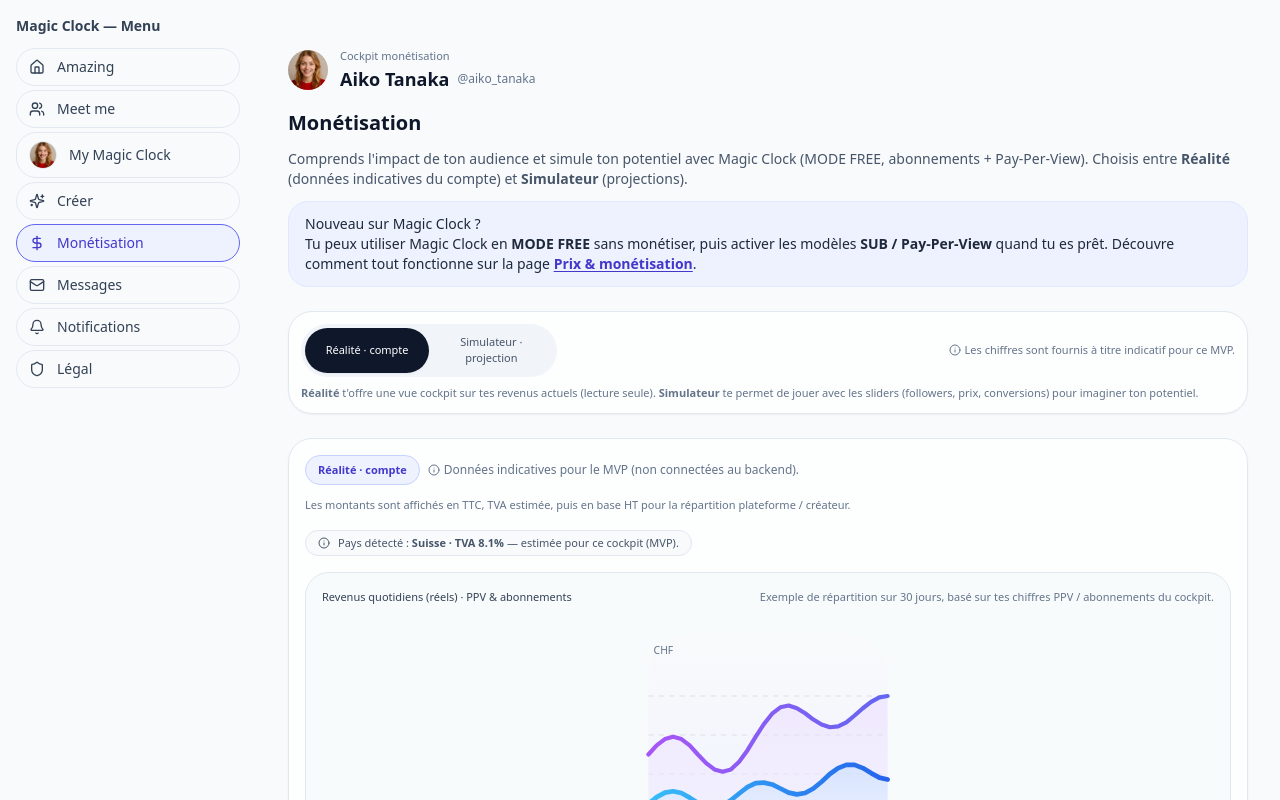
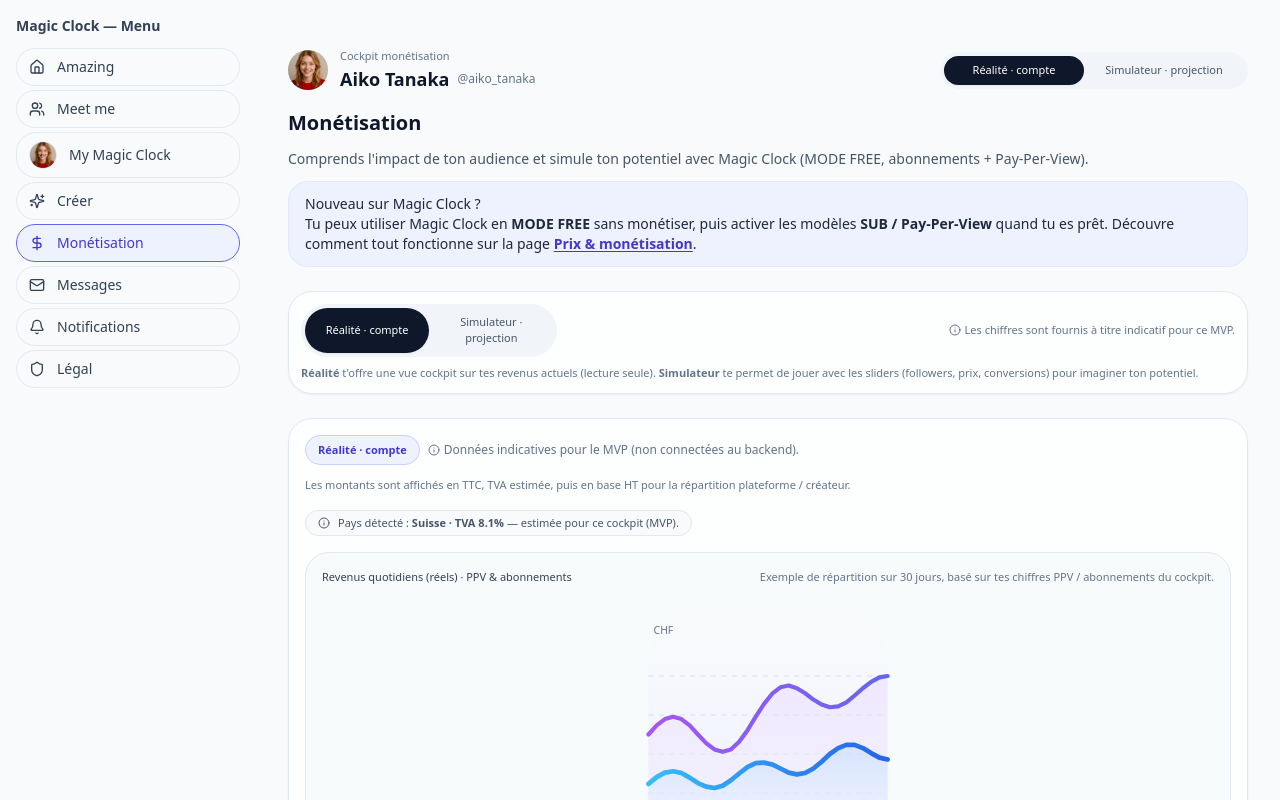
Before and after one commit to welcome-magic-clock/magic-clock-web-mvp, a Next.js app: page /monet in a window 1280 px wide. Shown: the top 800 px of the page. Built offline with nearby package versions, Linux system fonts and the light colour scheme.

Commit message:
Update page.tsx

```diff
--- a/app/monet/page.tsx
+++ b/app/monet/page.tsx
@@ -1,7 +1,7 @@
 // app/monet/page.tsx
 "use client";
 
-import { useMemo, useState } from "react";
+import { useMemo, useState, useRef } from "react";
 import Link from "next/link";
 import { ArrowUpRight, ArrowDownRight, Info } from "lucide-react";
 import { listCreators } from "@/core/domain/repository";
@@ -383,6 +383,17 @@ function RevenueLinesChart({ data, variant = "large" }: RevenueLinesChartProps)
 // ─────────────────────────────────────────────────────────────
 
 export default function MonetPage() {
+  // Toggle Réalité / Simulateur
+  const [activeView, setActiveView] = useState<"real" | "sim">("real");
+  const realRef = useRef<HTMLDivElement | null>(null);
+  const simRef = useRef<HTMLDivElement | null>(null);
+
+  const scrollToView = (view: "real" | "sim") => {
+    setActiveView(view);
+    const ref = view === "real" ? realRef : simRef;
+    ref.current?.scrollIntoView({ behavior: "smooth", block: "start" });
+  };
+
   // ── Profil créateur : Aiko Tanaka depuis le repository
   const creators = listCreators() as CreatorLight[];
   const currentCreator =
@@ -538,8 +549,10 @@ export default function MonetPage() {
 
   return (
     <div className="container space-y-6 py-8">
-      {/* HEADER AVEC AVATAR AIKO */}
+          {/* HEADER AVEC AVATAR + TOGGLE */}
       <header className="space-y-4">
+        <div className="flex flex-col gap-3 sm:flex-row sm:items-center sm:justify-between">
+          {/* Avatar + nom */}
           <div className="flex items-center gap-3">
             <div className="h-10 w-10 overflow-hidden rounded-full bg-slate-200">
               {currentCreator?.avatar && (
@@ -559,22 +572,48 @@ export default function MonetPage() {
                 <h1 className="text-lg font-semibold">
                   {currentCreator?.name ?? "Créateur Magic Clock"}
                 </h1>
-              <span className="text-xs text-slate-500">{displayHandle}</span>
+                <span className="text-xs text-slate-500">
+                  {displayHandle}
+                </span>
               </div>
             </div>
           </div>
 
+          {/* Toggle Réalité / Simulateur */}
+          <div className="inline-flex items-center rounded-full bg-slate-100 p-1 text-[11px] font-medium text-slate-600">
+            <button
+              type="button"
+              onClick={() => scrollToView("real")}
+              className={`inline-flex min-w-[140px] items-center justify-center rounded-full px-4 py-1.5 transition ${
+                activeView === "real"
+                  ? "bg-slate-900 text-white shadow-sm"
+                  : "text-slate-600 hover:text-slate-900"
+              }`}
+            >
+              Réalité · compte
+            </button>
+            <button
+              type="button"
+              onClick={() => scrollToView("sim")}
+              className={`inline-flex min-w-[160px] items-center justify-center rounded-full px-4 py-1.5 transition ${
+                activeView === "sim"
+                  ? "bg-slate-900 text-white shadow-sm"
+                  : "text-slate-600 hover:text-slate-900"
+              }`}
+            >
+              Simulateur · projection
+            </button>
+          </div>
+        </div>
+
+        {/* Sous-titre + lien Prix & monétisation */}
         <div className="space-y-3">
           <h2 className="text-xl font-semibold">Monétisation</h2>
           <p className="text-sm text-slate-600">
-            Comprends l&apos;impact de ton audience et simule ton potentiel avec
-            Magic Clock (MODE FREE, abonnements + Pay-Per-View). Choisis entre{" "}
-            <span className="font-semibold">Réalité</span> (données indicatives
-            du compte) et{" "}
-            <span className="font-semibold">Simulateur</span> (projections).
+            Comprends l&apos;impact de ton audience et simule ton potentiel
+            avec Magic Clock (MODE FREE, abonnements + Pay-Per-View).
           </p>
 
-          {/* Lien vers la page Prix & monétisation */}
           <div className="mb-1 rounded-xl border border-indigo-100 bg-indigo-50 px-4 py-3 text-xs text-slate-800 sm:text-sm">
             <p className="font-medium">Nouveau sur Magic Clock ?</p>
             <p>
@@ -642,7 +681,10 @@ export default function MonetPage() {
       {activeMode === "real" ? (
         <>
                 {/* 🔹 1. REALITÉ : Cockpit actuel (lecture seule) */}
-          <section className="space-y-4 rounded-2xl border border-slate-200 bg-white/80 p-4 shadow-sm">
+      <section
+        ref={realRef}
+        className="space-y-4 rounded-2xl border border-slate-200 bg-white/80 p-4 shadow-sm"
+      >
             <div className="flex flex-wrap items-center justify-between gap-3">
               <div className="flex items-center gap-2 text-sm font-medium">
                 <span className="inline-flex items-center rounded-full border border-indigo-200 bg-indigo-50 px-3 py-1 text-[11px] font-semibold text-indigo-700">
@@ -942,7 +984,10 @@ export default function MonetPage() {
       ) : (
         <>
                 {/* 🔸 2. SIMULATEUR */}
-          <section className="grid gap-6 md:grid-cols-[minmax(0,1.2fr)_minmax(0,1fr)]">
+      <section
+        ref={simRef}
+        className="grid gap-6 md:grid-cols-[minmax(0,1.2fr)_minmax(0,1fr)]"
+      >
             {/* Contrôles simulateur */}
             <div className="space-y-4 rounded-2xl border border-slate-200 bg-white/80 p-4 shadow-sm">
               <div className="flex items-center justify-between gap-2">
```
Lines whose indentation alone changed are shown as unchanged.
